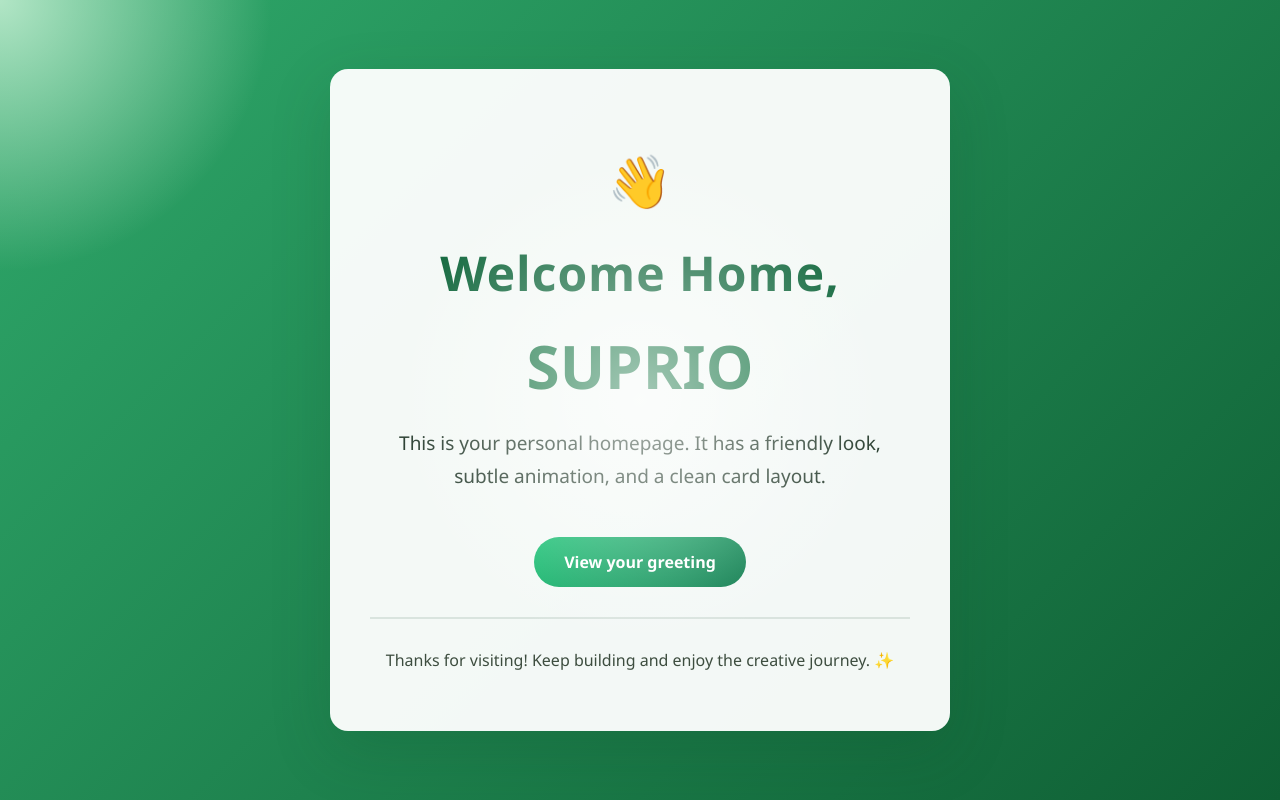
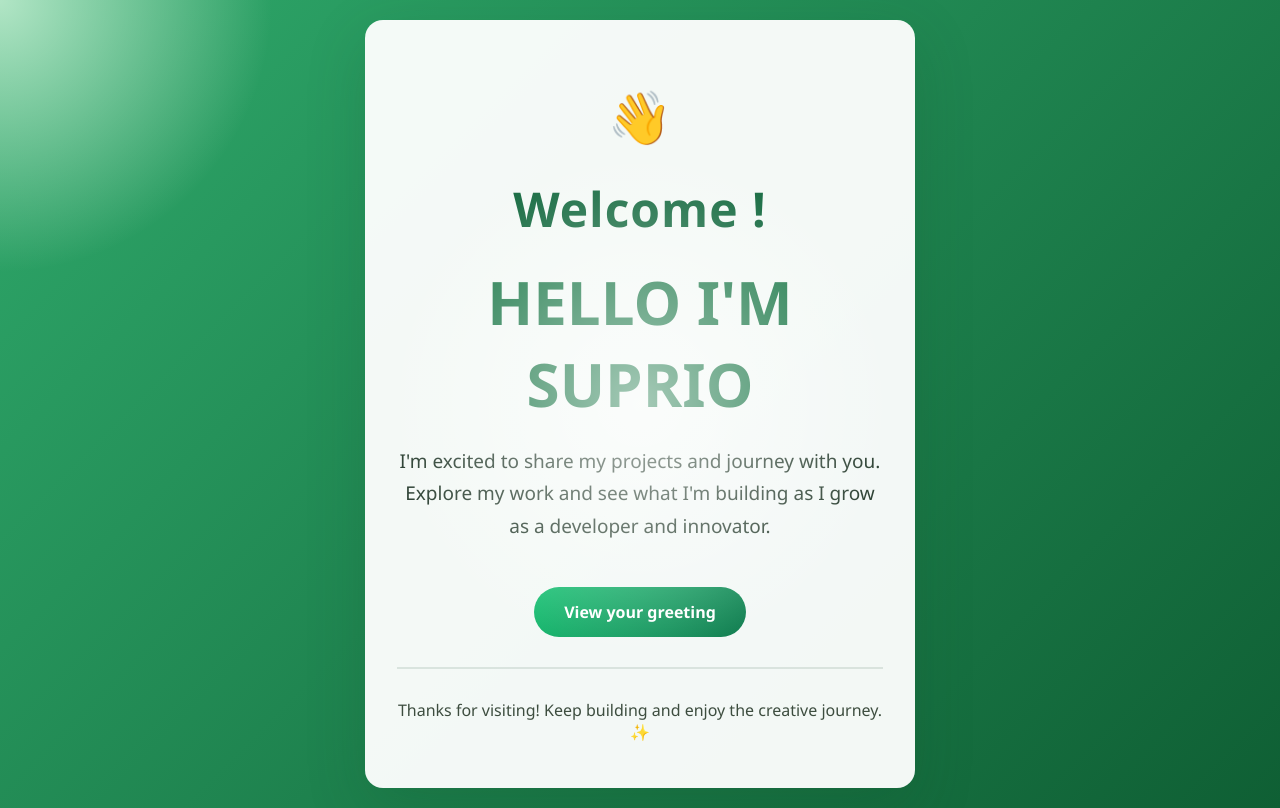
Before and after one commit to chaksuprio-eng/Tourist_place_India, a plain HTML site: page index.html in a window 1280 px wide. Drawn offline with Linux system fonts and the light colour scheme.

Commit message:
Reduce container size and update welcome message with project journey intro

```diff
--- a/index.html
+++ b/index.html
@@ -27,10 +27,10 @@
             position: relative;
             text-align: center;
             background: rgba(255, 255, 255, 0.95);
-            padding: 60px 40px;
+            padding: 45px 32px;
             border-radius: 18px;
             box-shadow: 0 20px 60px rgba(16, 70, 40, 0.18);
-            max-width: 620px;
+            max-width: 550px;
             overflow: hidden;
         }
 
@@ -119,10 +119,10 @@
 <body>
     <div class="container">
         <div class="emoji">👋</div>
-        <div class="welcome-header">Welcome Home,</div>
-        <div class="name">Suprio</div>
+        <div class="welcome-header">Welcome !</div>
+        <div class="name">Hello I'm Suprio</div>
         <div class="subtitle">
-            This is your personal homepage. It has a friendly look, subtle animation, and a clean card layout.
+            I'm excited to share my projects and journey with you. Explore my work and see what I'm building as I grow as a developer and innovator.
         </div>
         <a class="action-btn" href="#message">View your greeting</a>
         <div class="message" id="message">
```
